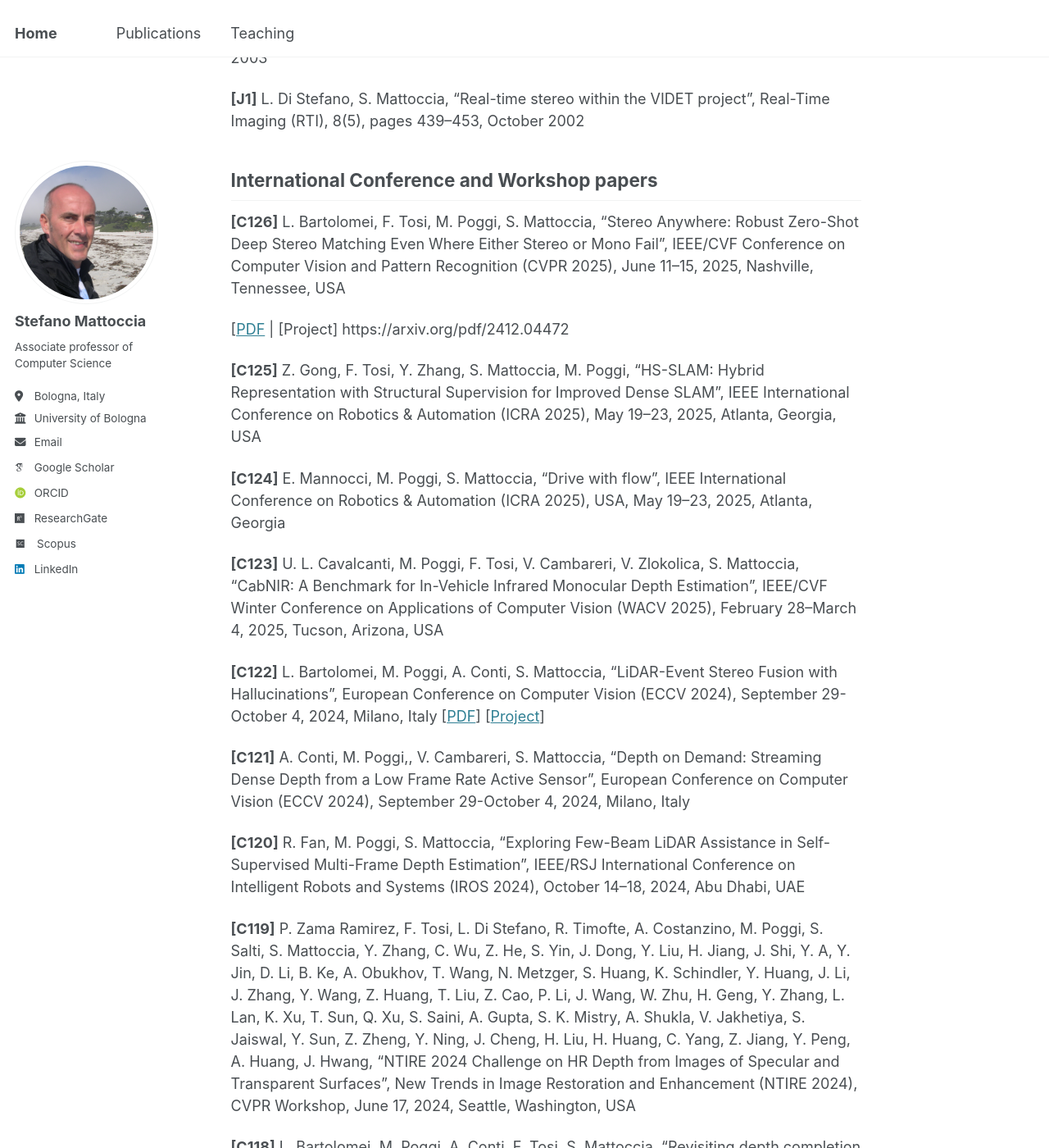
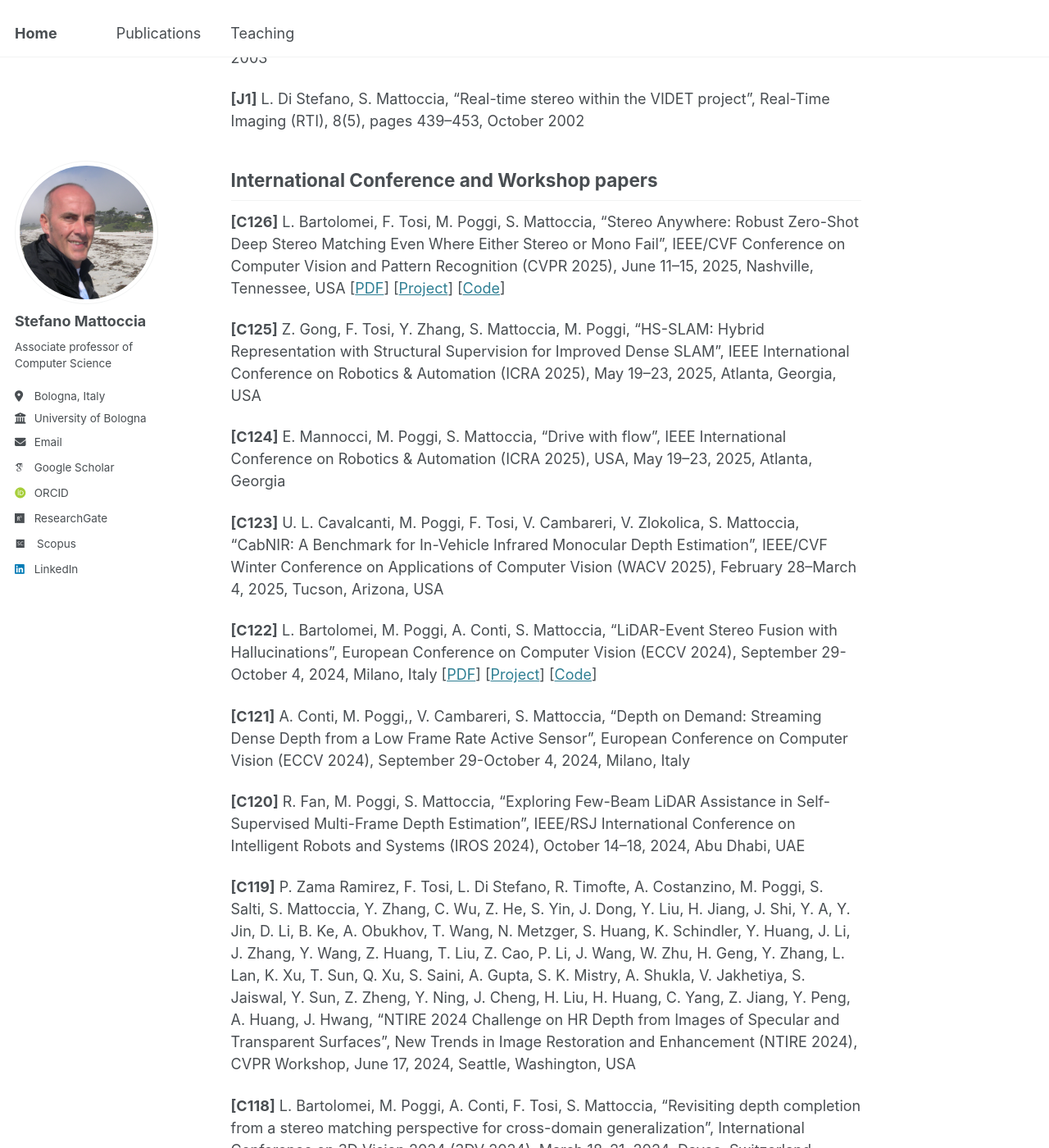
Before and after one commit to stefanomattoccia/stefanomattoccia.github.io, a Jekyll site: the page built from _pages/publications.md, in a window 1280 px wide and 1400 px high, scrolled down 3802 px. Shown: the whole window at 82% size. Built offline with Jekyll 4.4.1, drawn with Linux system fonts in a browser that asks for light colours; some web fonts are replaced.

Commit message:
Update publications.md

```diff
--- a/_pages/publications.md
+++ b/_pages/publications.md
@@ -87,10 +87,7 @@ Journal papers
 International Conference and Workshop papers
 ------
 
-**[C126]** L. Bartolomei, F. Tosi, M. Poggi, S. Mattoccia, “Stereo Anywhere: Robust Zero-Shot Deep Stereo Matching Even Where Either Stereo or Mono Fail”, IEEE/CVF Conference on Computer Vision and Pattern Recognition (CVPR 2025), June 11–15, 2025, Nashville, Tennessee, USA
-
-[[PDF](https://arxiv.org/pdf/2408.04633) | [Project]
-https://arxiv.org/pdf/2412.04472
+**[C126]** L. Bartolomei, F. Tosi, M. Poggi, S. Mattoccia, “Stereo Anywhere: Robust Zero-Shot Deep Stereo Matching Even Where Either Stereo or Mono Fail”, IEEE/CVF Conference on Computer Vision and Pattern Recognition (CVPR 2025), June 11–15, 2025, Nashville, Tennessee, USA [[PDF](https://arxiv.org/pdf/2412.04472)] [[Project](https://stereoanywhere.github.io/)] [[Code](https://github.com/bartn8/stereoanywhere/)]
 
 **[C125]** Z. Gong, F. Tosi, Y. Zhang, S. Mattoccia, M. Poggi, “HS-SLAM: Hybrid Representation with Structural Supervision for Improved Dense SLAM”, IEEE International Conference on Robotics & Automation (ICRA 2025), May 19–23, 2025, Atlanta, Georgia, USA
 
@@ -98,7 +95,7 @@ https://arxiv.org/pdf/2412.04472
 
 **[C123]** U. L. Cavalcanti, M. Poggi, F. Tosi, V. Cambareri, V. Zlokolica, S. Mattoccia, “CabNIR: A Benchmark for In-Vehicle Infrared Monocular Depth Estimation”, IEEE/CVF Winter Conference on Applications of Computer Vision (WACV 2025), February 28–March 4, 2025, Tucson, Arizona, USA
 
-**[C122]** L. Bartolomei, M. Poggi, A. Conti, S. Mattoccia, “LiDAR-Event Stereo Fusion with Hallucinations”, European Conference on Computer Vision (ECCV 2024), September 29-October 4, 2024, Milano, Italy [[PDF](https://arxiv.org/pdf/2408.04633)] [[Project](https://eventvppstereo.github.io/)]
+**[C122]** L. Bartolomei, M. Poggi, A. Conti, S. Mattoccia, “LiDAR-Event Stereo Fusion with Hallucinations”, European Conference on Computer Vision (ECCV 2024), September 29-October 4, 2024, Milano, Italy [[PDF](https://arxiv.org/pdf/2408.04633)] [[Project](https://eventvppstereo.github.io/)] [[Code](https://github.com/bartn8/eventvppstereo/)]
 
 **[C121]** A. Conti, M. Poggi,, V. Cambareri, S. Mattoccia, “Depth on Demand: Streaming Dense Depth from a Low Frame Rate Active Sensor”, European Conference on Computer Vision (ECCV 2024), September 29-October 4, 2024, Milano, Italy
 
```
